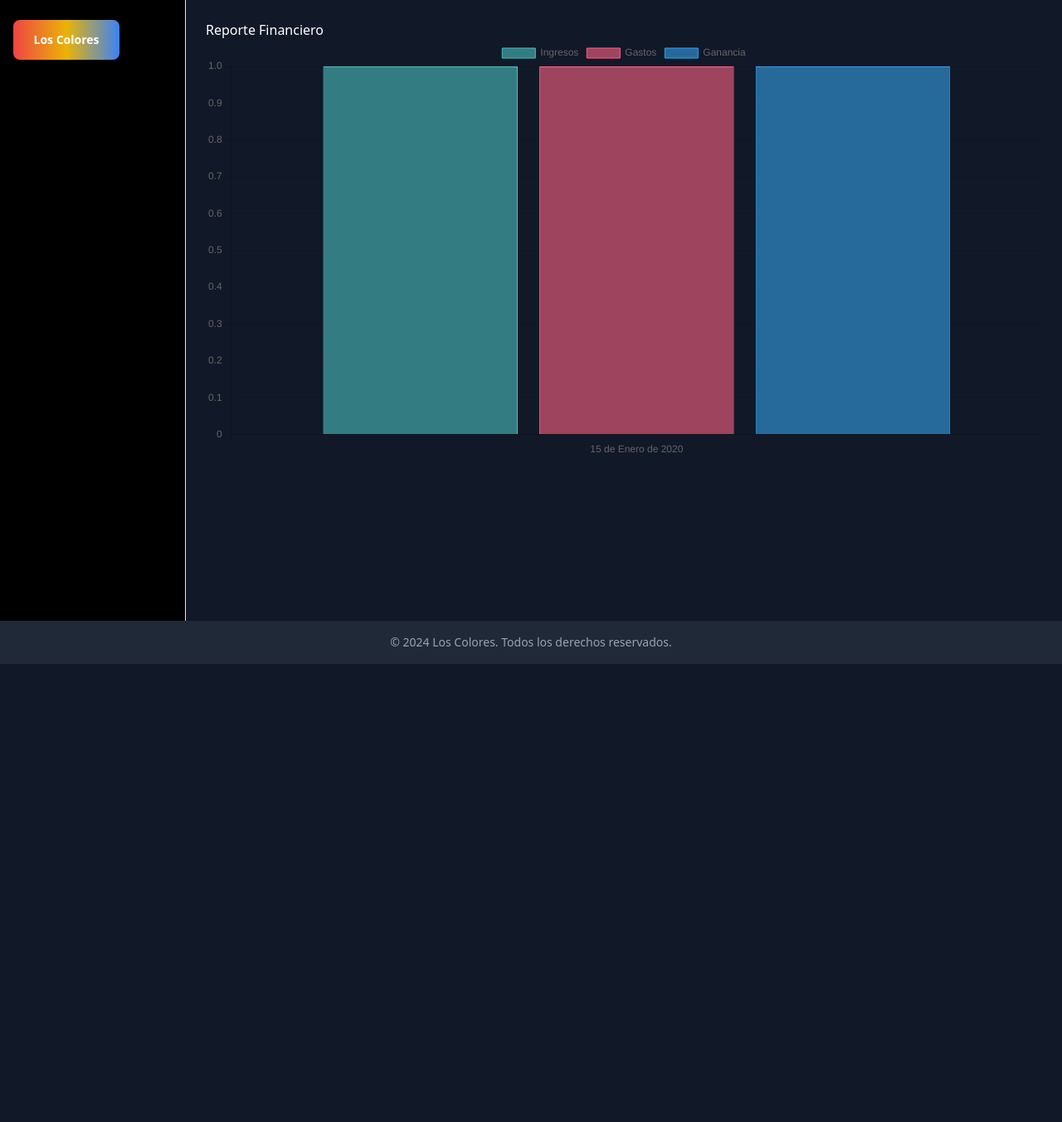
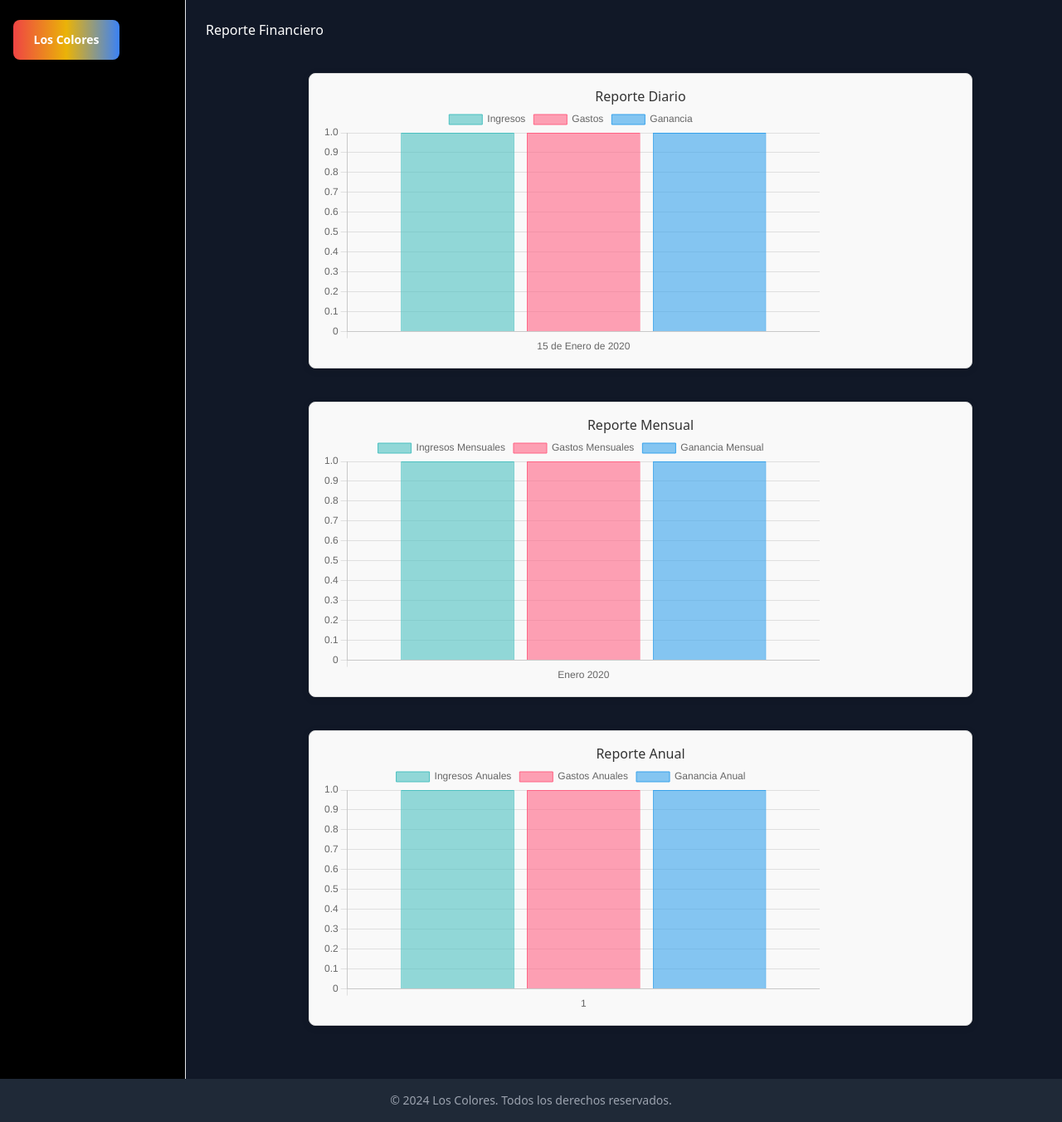
Before and after one commit to xXJuanDavidXx/Sistema-de-compra-venta-e-inventario, a Django app: page /reportes/reporte_ganancias/ in a window 1280 px wide. Shown: the whole page at 83% size. Before the commit the page ends 800 px from the top, so only its background shows below. Run offline with Django 5.2, Linux system fonts and the light colour scheme; tables that the repository leaves empty hold one stand-in row (values such as "Sample post"); some libraries are stand-ins or nearby versions.

Commit message:
Coregidos bugs en reportes y llegada a version estable donde se representan meses y años y se respeta la decha.

```diff
--- a/reportes/admin.py
+++ b/reportes/admin.py
@@ -5,3 +5,5 @@ from . import models
 
 admin.site.register(models.Factura)
 admin.site.register(models.Reporte)
+admin.site.register(models.Reporte_mensual)
+admin.site.register(models.Reporte_anual)
--- a/reportes/models.py
+++ b/reportes/models.py
@@ -40,22 +40,22 @@ class Reporte_mensual(models.Model):
 
     def actualizar_ganancias(self):
         """Actualiza los ingresos, gastos y ganancia de la empresa por mes desde los reportes diarios"""
-        self.ingresos = sum(Reporte.objects.filter(fecha__month=self.mes.month, fecha__year=self.mes.year).values_list('ingresos', flat=True))
-        self.gastos = sum(Reporte.objects.filter(fecha__month=self.mes.month, fecha__year=self.mes.year).values_list('gastos', flat=True))
+        self.ingresos = sum(Compra.objects.filter(estado=False, order_date__date=timezone.now().date()).values_list('total', flat=True))
+        self.gastos = sum(Factura.objects.filter(fecha=timezone.now().date()).values_list('total', flat=True))
         self.ganancia = self.ingresos - self.gastos
         self.save()
 
 
 class Reporte_anual(models.Model):
     """El modelo reporte anual que representa el estado de ganancias de la empresa por año"""
-    año = models.DateField()  # La fecha del año del reporte
+    año = models.IntegerField()  # Cambiar a IntegerField para representar solo el año
     ingresos = models.DecimalField(max_digits=10, decimal_places=0, default=0)  # Los ingresos de la empresa por año
     gastos = models.DecimalField(max_digits=10, decimal_places=0, default=0)  # Los gastos de la empresa por año
     ganancia = models.DecimalField(max_digits=10, decimal_places=0, default=0)  # La ganancia de la empresa por año
 
     def actualizar_ganancias(self):
         """Actualiza los ingresos, gastos y ganancia de la empresa por año desde los reportes mensuales"""
-        self.ingresos = sum(Reporte_mensual.objects.filter(mes__year=self.año.year).values_list('ingresos', flat=True))
-        self.gastos = sum(Reporte_mensual.objects.filter(mes__year=self.año.year).values_list('gastos', flat=True))
+        self.ingresos = sum(Compra.objects.filter(estado=False, order_date__date=timezone.now().date()).values_list('total', flat=True))
+        self.gastos = sum(Factura.objects.filter(fecha=timezone.now().date()).values_list('total', flat=True))
         self.ganancia = self.ingresos - self.gastos
         self.save()
--- a/reportes/templates/reporte_ganancias.html
+++ b/reportes/templates/reporte_ganancias.html
@@ -3,11 +3,62 @@
 {% block content %}
 <h2>Reporte Financiero</h2>
 
-<canvas id="reportChart" width="400" height="200"></canvas>
+<div class="container">
+    <div class="section">
+        <h3>Reporte Diario</h3>
+        <div class="chart-container">
+            <canvas id="reportChart" width="400" height="200"></canvas>
+        </div>
+    </div>
+
+    <div class="section">
+        <h3>Reporte Mensual</h3>
+        <div class="chart-container">
+            <canvas id="monthlyChart" width="400" height="200"></canvas>
+        </div>
+    </div>
+
+    <div class="section">
+        <h3>Reporte Anual</h3>
+        <div class="chart-container">
+            <canvas id="annualChart" width="400" height="200"></canvas>
+        </div>
+    </div>
+</div>
+
+<style>
+    .container {
+        display: flex;
+        flex-direction: column;
+        align-items: center;
+        margin: 20px;
+    }
+    .section {
+        width: 100%;
+        max-width: 800px;
+        margin: 20px 0;
+        padding: 15px;
+        border: 1px solid #ddd;
+        border-radius: 8px;
+        box-shadow: 0 2px 10px rgba(0, 0, 0, 0.1);
+        background-color: #f9f9f9;
+    }
+    h3 {
+        text-align: center;
+        color: #333;
+    }
+    .chart-container {
+        position: relative;
+        width: 100%;
+        height: 300px;
+    }
+</style>
 
 <script src="https://cdn.jsdelivr.net/npm/chart.js"></script>
 <script>
     const ctx = document.getElementById('reportChart').getContext('2d');
+    const monthlyCtx = document.getElementById('monthlyChart').getContext('2d');
+    const annualCtx = document.getElementById('annualChart').getContext('2d');
 
     // Extraer los datos de Django para pasarlos a JavaScript
     const fechas = [{% for reporte in reportes %}'{{ reporte.fecha }}',{% endfor %}];
@@ -15,7 +66,19 @@
     const gastos = [{% for reporte in reportes %}{{ reporte.gastos }},{% endfor %}];
     const ganancias = [{% for reporte in reportes %}{{ reporte.ganancia }},{% endfor %}];
 
-    // Configuración del gráfico
+    // Datos para el gráfico mensual
+    const monthlyLabels = [{% for reporte in mensual %}'{{ reporte.mes|date:"F Y" }}',{% endfor %}];
+    const monthlyIngresos = [{% for reporte in mensual %}{{ reporte.ingresos }},{% endfor %}];
+    const monthlyGastos = [{% for reporte in mensual %}{{ reporte.gastos }},{% endfor %}];
+    const monthlyGanancias = [{% for reporte in mensual %}{{ reporte.ganancia }},{% endfor %}];
+
+    // Datos para el gráfico anual
+    const annualLabels = [{% for reporte in anual %}'{{ reporte.año }}',{% endfor %}];
+    const annualIngresos = [{% for reporte in anual %}{{ reporte.ingresos }},{% endfor %}];
+    const annualGastos = [{% for reporte in anual %}{{ reporte.gastos }},{% endfor %}];
+    const annualGanancias = [{% for reporte in anual %}{{ reporte.ganancia }},{% endfor %}];
+
+    // Configuración del gráfico diario
     new Chart(ctx, {
         type: 'bar',
         data: {
@@ -53,5 +116,83 @@
             }
         }
     });
+
+    // Configuración del gráfico mensual
+    new Chart(monthlyCtx, {
+        type: 'bar',
+        data: {
+            labels: monthlyLabels,
+            datasets: [
+                {
+                    label: 'Ingresos Mensuales',
+                    data: monthlyIngresos,
+                    backgroundColor: 'rgba(75, 192, 192, 0.6)',
+                    borderColor: 'rgba(75, 192, 192, 1)',
+                    borderWidth: 1
+                },
+                {
+                    label: 'Gastos Mensuales',
+                    data: monthlyGastos,
+                    backgroundColor: 'rgba(255, 99, 132, 0.6)',
+                    borderColor: 'rgba(255, 99, 132, 1)',
+                    borderWidth: 1
+                },
+                {
+                    label: 'Ganancia Mensual',
+                    data: monthlyGanancias,
+                    backgroundColor: 'rgba(54, 162, 235, 0.6)',
+                    borderColor: 'rgba(54, 162, 235, 1)',
+                    borderWidth: 1
+                }
+            ]
+        },
+        options: {
+            responsive: true,
+            scales: {
+                y: {
+                    beginAtZero: true
+                }
+            }
+        }
+    });
+
+    // Configuración del gráfico anual
+    new Chart(annualCtx, {
+        type: 'bar',
+        data: {
+            labels: annualLabels,
+            datasets: [
+                {
+                    label: 'Ingresos Anuales',
+                    data: annualIngresos,
+                    backgroundColor: 'rgba(75, 192, 192, 0.6)',
+                    borderColor: 'rgba(75, 192, 192, 1)',
+                    borderWidth: 1
+                },
+                {
+                    label: 'Gastos Anuales',
+                    data: annualGastos,
+                    backgroundColor: 'rgba(255, 99, 132, 0.6)',
+                    borderColor: 'rgba(255, 99, 132, 1)',
+                    borderWidth: 1
+                },
+                {
+                    label: 'Ganancia Anual',
+                    data: annualGanancias,
+                    backgroundColor: 'rgba(54, 162, 235, 0.6)',
+                    borderColor: 'rgba(54, 162, 235, 1)',
+                    borderWidth: 1
+                }
+            ]
+        },
+        options: {
+            responsive: true,
+            scales: {
+                y: {
+                    beginAtZero: true
+                }
+            }
+        }
+    });
 </script>
 {% endblock %}
--- a/reportes/views.py
+++ b/reportes/views.py
@@ -1,6 +1,6 @@
 from django.shortcuts import render, redirect
 from compra.models import Compra
-from .models import Reporte, Factura
+from .models import Reporte, Factura, Reporte_mensual, Reporte_anual
 from .forms import AgregarFactura
 
 # Create your views here.
@@ -22,17 +22,18 @@ def facturas(request):
 
 
 def reporte_compras(request):
-    compras = Compra.objects.all()
+    compras = Compra.objects.all().order_by("-id")
     return render(request, 'reporte_compras.html', {'compras': compras})
-
-
-def reporte_facturas(request):
-    facturas = Factura.objects.all()
-    return render(request, 'reporte_facturas.html', {'facturas': facturas})
-
 
 
 #Mostrar el reporte de ganancias por día
 def reporte_ganancias(request):
-    reportes = Reporte.objects.all()
-    return render(request, 'reporte_ganancias.html', {'reportes': reportes})
+    diarios = Reporte.objects.all()
+    mensual = Reporte_mensual.objects.all()
+    aunual = Reporte_anual.objects.all()
+
+    return render(request, 'reporte_ganancias.html', {
+        'reportes': diarios,
+        'mensual': mensual,
+        'anual': aunual
+          })
```
Also changed, not shown: compra/models.py (+19 -23 lines), reportes/signals.py (+17 -2 lines), reportes/migrations/0002_reporte_anual_reporte_mensual.py (added), reportes/migrations/0003_alter_reporte_anual_año.py (added).
